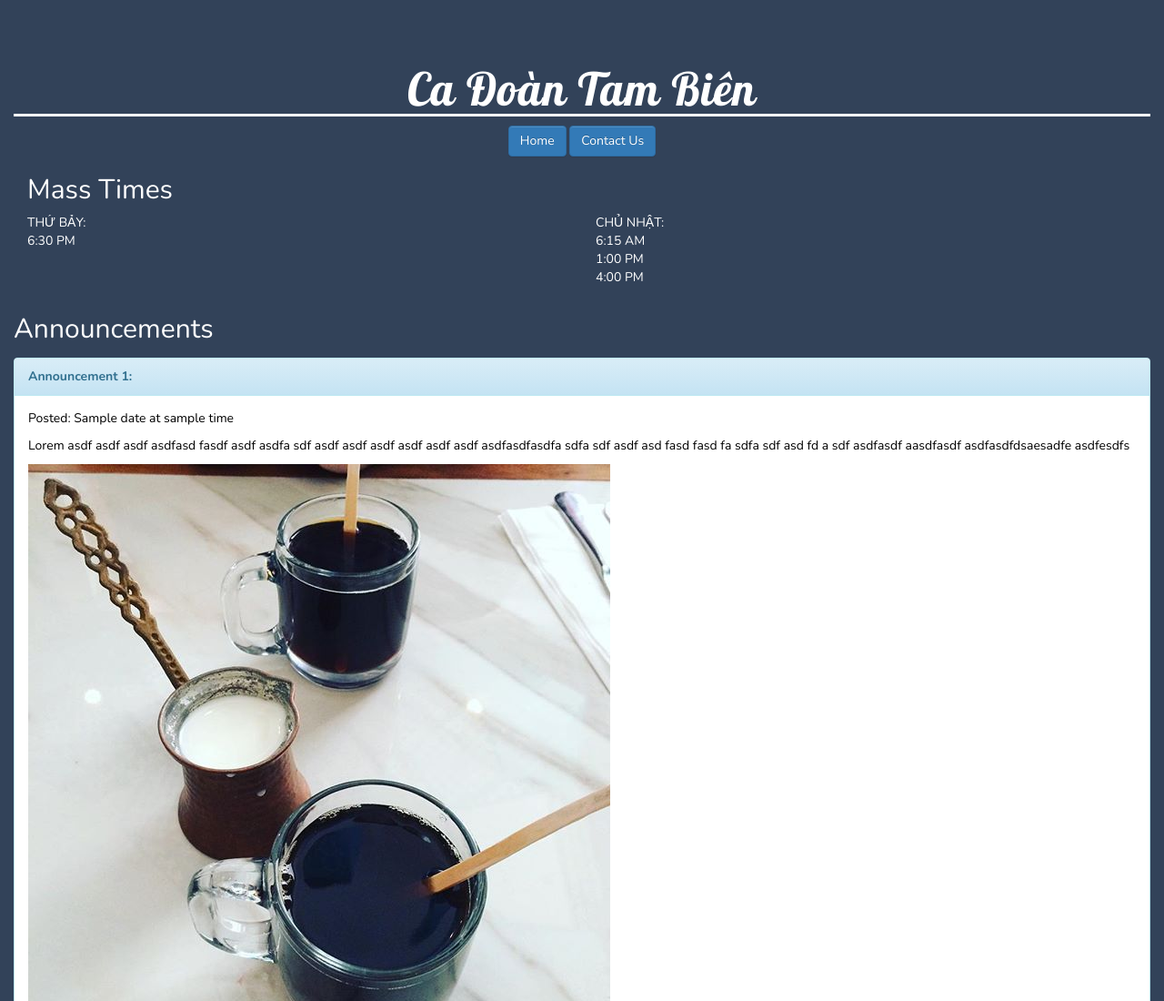
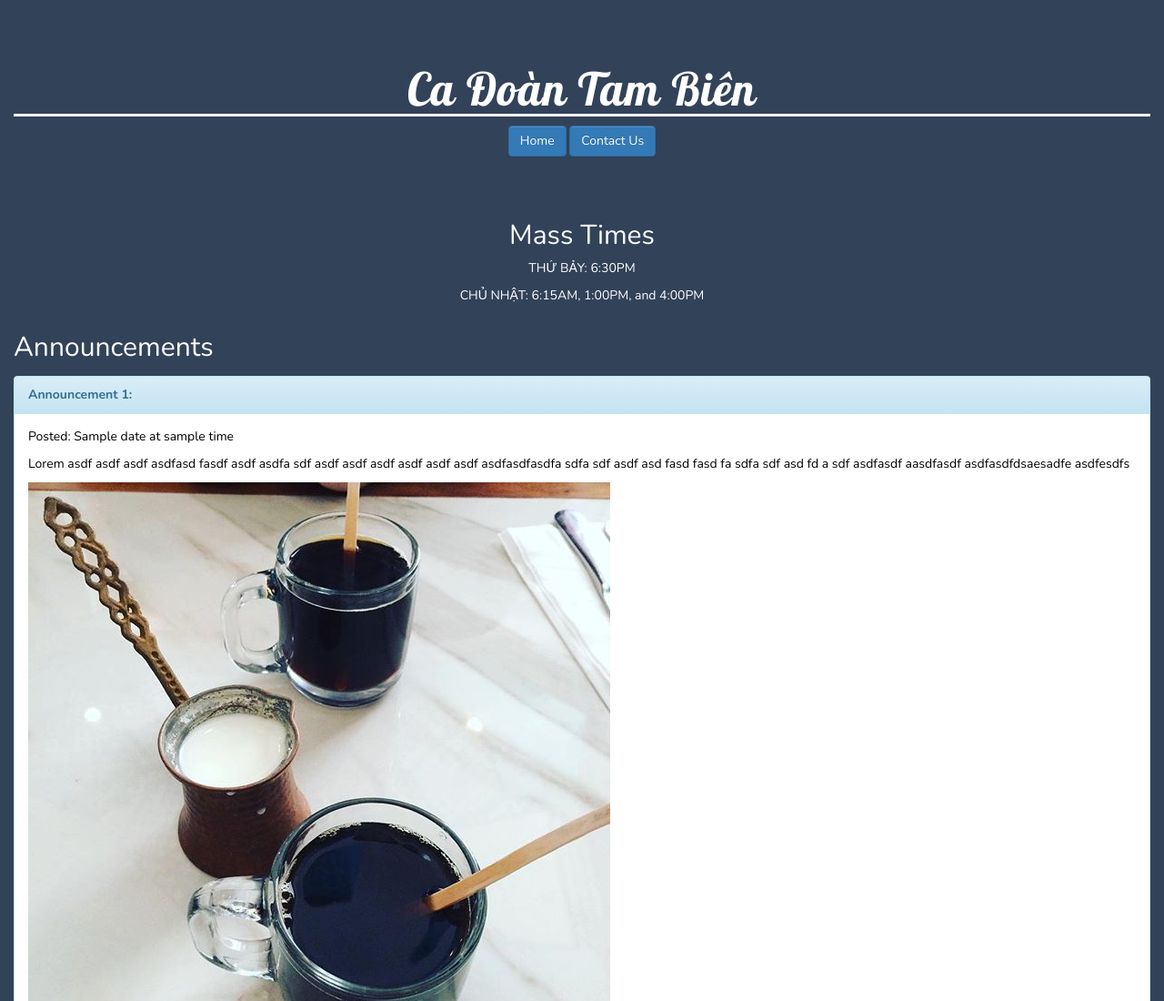
Before and after one commit to Trexsaurus/tam-bien-choir-website, a plain HTML site: page client/index.html in a window 1280 px wide. Shown: the top 1100 px of the page at 91% size. Drawn offline with nearby package versions, Linux system fonts and the light colour scheme.

Commit message:
#2 - fixed mass times display

```diff
--- a/client/index.html
+++ b/client/index.html
@@ -24,20 +24,12 @@
                 <a href="contact.html" class="btn btn-primary">Contact Us</a>
             </nav>
 <!-- ******      THE MASS TIMES    ******  -->
-            <div class ="container-fluid">
+            <div class ="container" id="mass-times">
                 <h2>Mass Times</h2>
-                <div class="row">
-                    <div class="col-xs-6 col-md-6 col-lg-6">
-                        <p>THỨ BẢY: <br>6:30 PM</p>
-                    </div>
-                    <div class="col-xs-6 col-md-6 col-lg-6">
-                        <p>CHỦ NHẬT: <br>6:15 AM
-                            <br>1:00 PM
-                            <br>4:00 PM
-                        </p>
-                    </div>
-                </div>
+                <p>THỨ BẢY: 6:30PM</p>
+                <p>CHỦ NHẬT: 6:15AM, 1:00PM, and 4:00PM</p>
             </div>
+
 
 <!-- ******      THE ANNOUNCEMENTS SECTION    ******  -->
             <div>
--- a/client/resources/css/styles.css
+++ b/client/resources/css/styles.css
@@ -21,6 +21,11 @@ nav {
 }
 /** 109	192	251	**/
 
+
+#mass-times {
+    text-align: center;
+    margin: 50px auto 0px auto;
+}
 
 .the-announcement {
     color: black;
```
